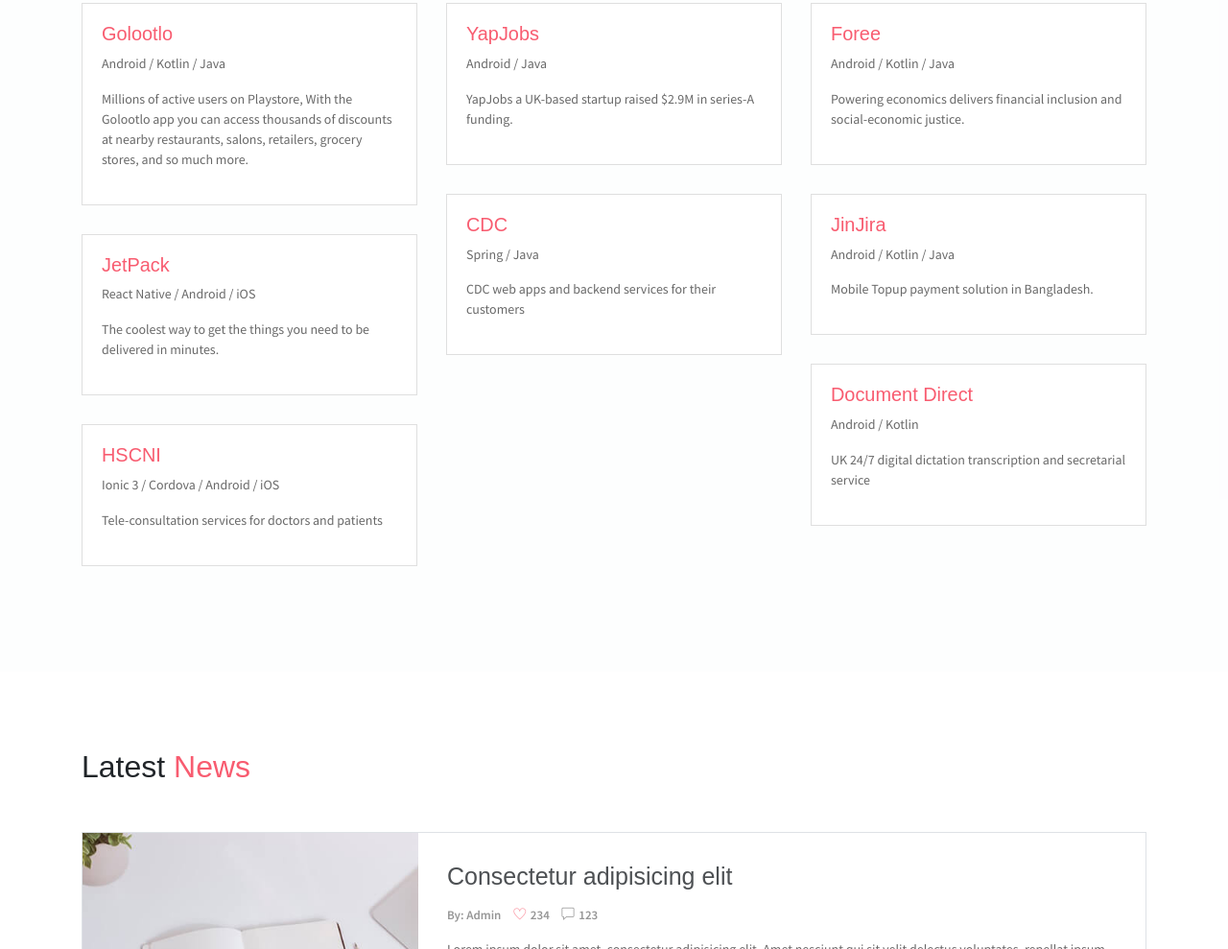
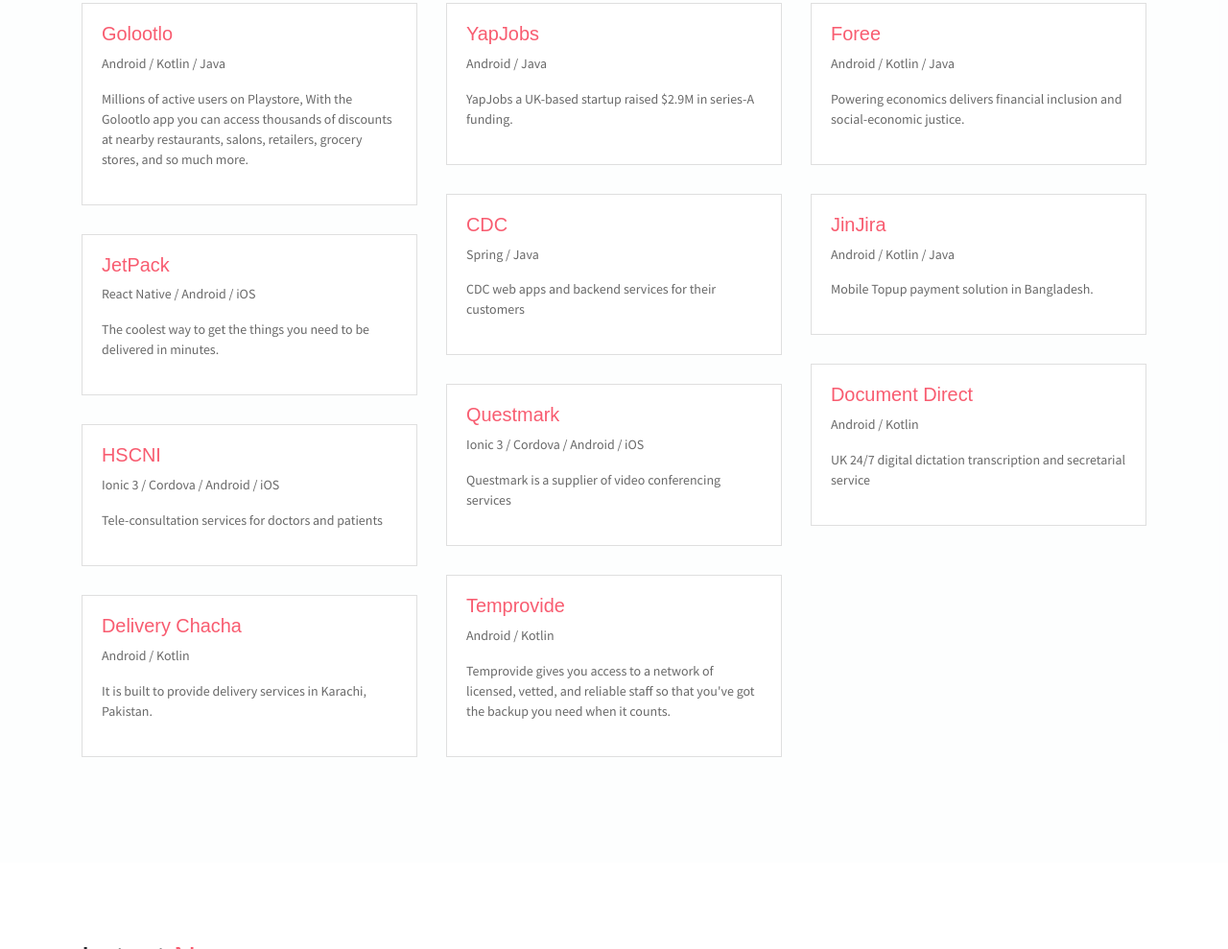
Before and after one commit to mshahabrauf/mshahabrauf.github.io, a website: page index.html in a window 1280 px wide. Shown: the part 4307-5296 px from the top of the page at 96% size. Drawn offline with nearby package versions, Linux system fonts and the light colour scheme; files that its build step writes are made by us from their sources; files whose address does not match are found by name.

Commit message:
Portfolio links

```diff
--- a/index.html
+++ b/index.html
@@ -409,6 +409,13 @@
                             <P class="subtitle">Tele-consultation services for doctors and patients</P>
                         </div>
                     </div>
+                    <div class="card">
+                        <div class="card-body">
+                            <h6 class="title text-danger">Delivery Chacha</h6>
+                            <P>Android / Kotlin</P>
+                            <P class="subtitle">It is built to provide delivery services in Karachi, Pakistan.</P>
+                        </div>
+                    </div>
                 </div>
                 <div class="col-md-6 col-lg-4">
                     <div class="card">
@@ -432,6 +439,20 @@
                             <P class="subtitle">CDC web apps and backend services for their customers</P>
                         </div>
                     </div>
+                    <div class="card">
+                        <div class="card-body">
+                            <h6 class="title text-danger">Questmark</h6>
+                            <P>Ionic 3 / Cordova / Android / iOS</P>
+                            <P class="subtitle">Questmark is a supplier of video conferencing services</P>
+                        </div>
+                    </div>
+                    <div class="card">
+                        <div class="card-body">
+                            <h6 class="title text-danger">Temprovide</h6>
+                            <P>Android / Kotlin</P>
+                            <P class="subtitle">Temprovide gives you access to a network of licensed, vetted, and reliable staff so that you've got the backup you need when it counts.</P>
+                        </div>
+                    </div>
                 </div>
                 <div class="col-lg-4">
                     <div class="card">
@@ -442,11 +463,13 @@
                         </div>
                     </div>
                     <div class="card">
+                        <a href="https://foree.co" target="_blank">
                         <div class="card-body">
                             <h6 class="title text-danger">Foree</h6>
                             <P>Android / Kotlin / Java</P>
                             <P class="subtitle">Powering economics delivers financial inclusion and social-economic justice.</P>
                         </div>
+                        </a>
                     </div>
                     <div class="card">
                         <div class="card-body">
```
Also changed, not shown: assets/css/johndoe.css.
